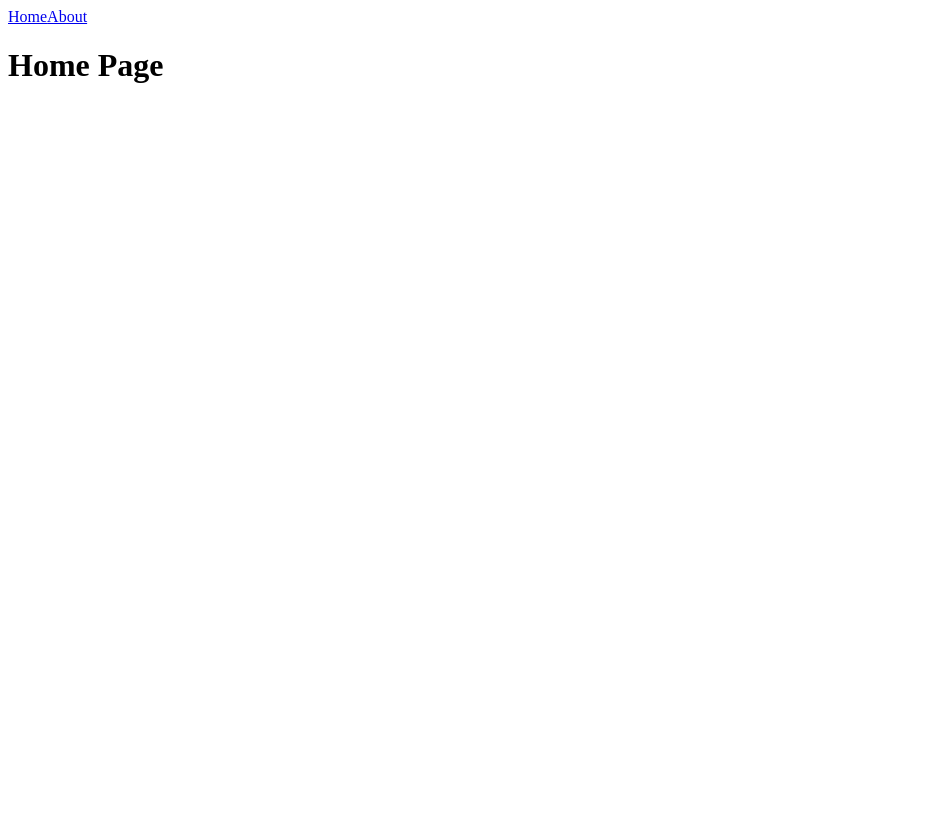
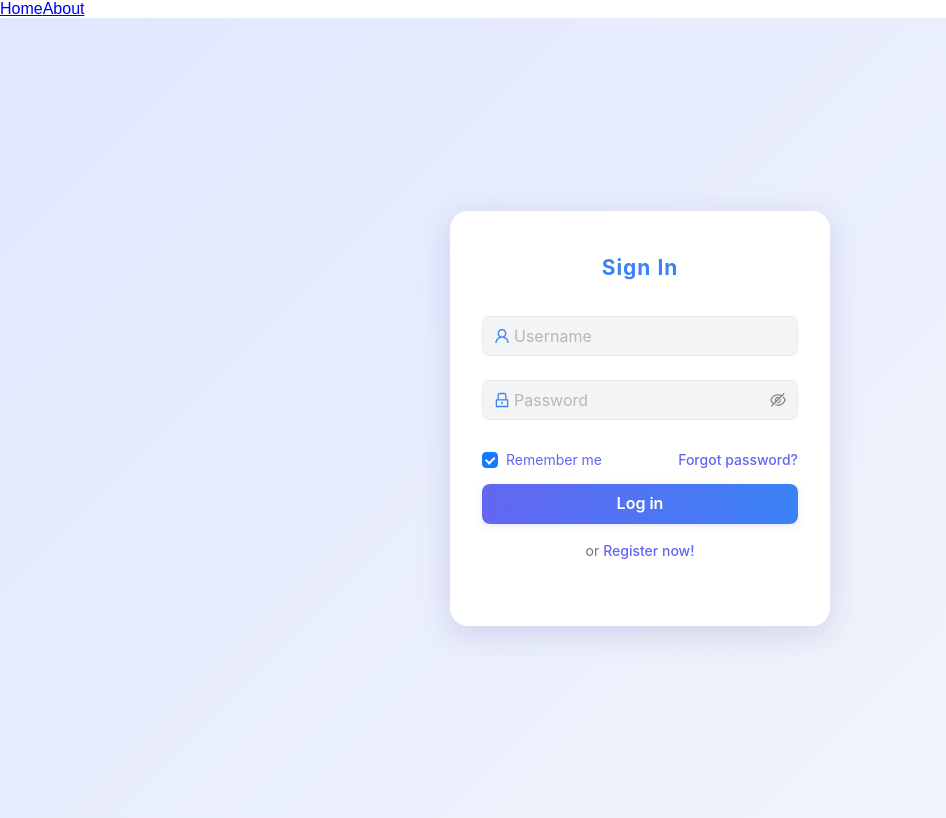
Before and after one commit to nguyendungnd204/react-learn, a React app: page / in a window 1280 px wide. Shown: the whole page, without its empty margins (0-946 px from the left). Built offline with nearby package versions, Linux system fonts and the light colour scheme.

Commit message:
login form

```diff
--- a/package.json
+++ b/package.json
@@ -30,8 +30,14 @@
     "webpack-dev-server": "^5.2.2"
   },
   "dependencies": {
+    "@ant-design/icons": "^6.0.0",
+    "@reduxjs/toolkit": "^2.8.2",
+    "antd": "^5.27.0",
+    "less": "^4.4.0",
+    "less-loader": "^12.3.0",
     "react": "^19.1.1",
     "react-dom": "^19.1.1",
+    "react-redux": "^9.2.0",
     "react-router-dom": "^7.8.0"
   }
 }
--- a/src/index.tsx
+++ b/src/index.tsx
@@ -1,5 +1,6 @@
 import { createRoot } from "react-dom/client";
 import App from './App';
+import 'antd/dist/reset.css';
 
 const rootElement= document.getElementById('root');
 if(rootElement)
--- a/src/pages/Home.tsx
+++ b/src/pages/Home.tsx
@@ -1,21 +1,93 @@
 import React, { useEffect, useState } from 'react';
 import { getStudents } from '../api/student.api';
+import { Button, Checkbox, Flex, Form, Input } from 'antd';
+import { LockOutlined, UserOutlined } from '@ant-design/icons';
 
 const Home: React.FC = () => {
-    // //const [students, setStudents] = useState();
-    // useEffect(() => {
-    //   const fetchData = async () => {
-    //         try {
-    //             const res = await getStudents();
-    //             console.log("Fetched students:", res);
-    //         } catch (error) {
-    //             console.error("Error fetching data:", error);
-    //         }
-    //     };
-
-    //     fetchData();
-    // }, []);
-  return <h1>Home Page</h1>;
+  const onFinish = (values: any) => {
+    console.log('Received values of form: ', values);
+  };
+  return (
+    <div
+      style={{
+        minHeight: '100vh',
+        display: 'flex',
+        justifyContent: 'center',
+        alignItems: 'center',
+        background: 'linear-gradient(135deg, #e0e7ff 0%, #f5f7fa 100%)',
+      }}
+    >
+      <Form
+        name="login"
+        initialValues={{ remember: true }}
+        style={{
+          width: 380,
+          background: 'white',
+          borderRadius: 18,
+          boxShadow: '0 8px 32px 0 rgba(31, 38, 135, 0.15)',
+          padding: '40px 32px',
+          display: 'flex',
+          flexDirection: 'column',
+        }}
+        onFinish={onFinish}
+      >
+        <h2 style={{ textAlign: 'center', marginBottom: 32, fontWeight: 700, color: '#3b82f6', letterSpacing: 1 }}>Sign In</h2>
+        <Form.Item
+          name="username"
+          rules={[{ required: true, message: 'Please input your Username!' }]}
+        >
+          <Input
+            prefix={<UserOutlined style={{ color: '#3b82f6' }} />}
+            placeholder="Username"
+            size="large"
+            style={{ borderRadius: 8, border: '1px solid #e5e7eb', background: '#f3f4f6' }}
+          />
+        </Form.Item>
+        <Form.Item
+          name="password"
+          rules={[{ required: true, message: 'Please input your Password!' }]}
+        >
+          <Input.Password
+            prefix={<LockOutlined style={{ color: '#3b82f6' }} />}
+            placeholder="Password"
+            size="large"
+            style={{ borderRadius: 8, border: '1px solid #e5e7eb', background: '#f3f4f6' }}
+          />
+        </Form.Item>
+        <Form.Item style={{ marginBottom: 8 }}>
+          <Flex justify="space-between" align="center">
+            <Form.Item name="remember" valuePropName="checked" noStyle>
+              <Checkbox style={{ color: '#6366f1' }}>Remember me</Checkbox>
+            </Form.Item>
+            <a href="" style={{ color: '#6366f1', fontWeight: 500 }}>Forgot password?</a>
+          </Flex>
+        </Form.Item>
+        <Form.Item>
+          <Button
+            block
+            type="primary"
+            htmlType="submit"
+            size="large"
+            style={{
+              borderRadius: 8,
+              background: 'linear-gradient(90deg, #6366f1 0%, #3b82f6 100%)',
+              border: 'none',
+              fontWeight: 600,
+              fontSize: 16,
+              boxShadow: '0 2px 8px rgba(99, 102, 241, 0.15)',
+              marginBottom: 8,
+            }}
+          >
+            Log in
+          </Button>
+          <div style={{ textAlign: 'center', marginTop: 8 }}>
+            <span style={{ color: '#6b7280' }}>or </span>
+            <a href="" style={{ color: '#6366f1', fontWeight: 500 }}>Register now!</a>
+          </div>
+        </Form.Item>
+      </Form>
+    </div>
+  );
 };
 
 export default Home;
--- a/webpack.config.js
+++ b/webpack.config.js
@@ -31,6 +31,22 @@ module.exports = {
         },
       },
       {
+        test: /\.less$/i,
+        use: [
+          'style-loader',
+          'css-loader',
+          {
+            loader: 'less-loader',
+            options: {
+              lessOptions: {
+                javascriptEnabled: true,
+              },
+            },
+          },
+        ],
+      }
+      ,
+      {
         test: /\.css$/, // CSS
         use: ['style-loader', 'css-loader'],
       },
```
Also changed, not shown: 1 other file (tests, documents, lock files or other folders).
